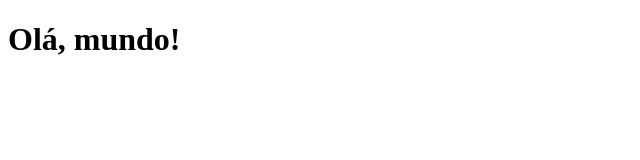
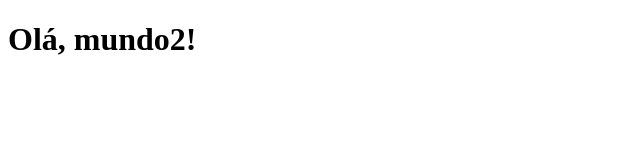
Before and after one commit to FernandoBalbino/clone_tabnews, a Next.js app: page / in a window 1280 px wide. Shown: the top 160 px of the page, without its empty margins (0-640 px from the left). Built offline with nearby package versions, Linux system fonts and the light colour scheme.

Commit message:
Modifica a frase

```diff
--- a/pages/index.js
+++ b/pages/index.js
@@ -1,3 +1,3 @@
 export default function Home(){
-    return <h1>Olá, mundo!</h1>
+    return <h1>Olá, mundo2!</h1>
 }
```
